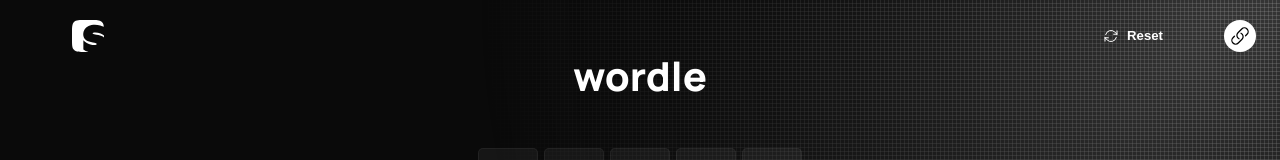
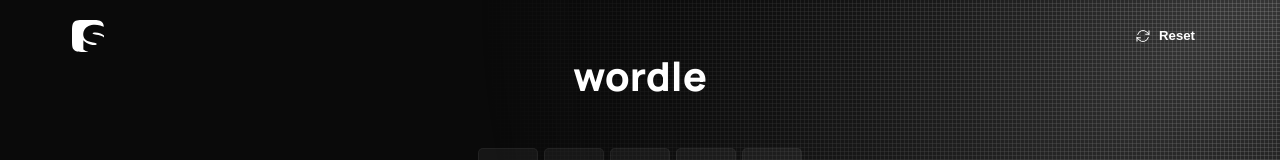
Before and after one commit to SarathTharayil/wordle-onceui, a Next.js app: page / in a window 1280 px wide. Shown: the top 160 px of the page. Built offline with nearby package versions, Linux system fonts and the light colour scheme.

Commit message:
final commit of the day

```diff
--- a/src/app/page.tsx
+++ b/src/app/page.tsx
@@ -296,31 +296,29 @@
             data-border="rounded"
             justifyContent="space-between"
             maxWidth="l"
-            paddingRight="64"
+            paddingRight="32"
             paddingLeft="32"
             paddingY="20"
+            fillWidth
           >
             <Logo size="m" icon={true} wordmark={false} href="https://saraththarayil.com" />
-            <Row gap="12" hide="s">
+            <Row gap="12" hide="s" marginRight="0">
               <Button
                 onClick={resetGame}
                 variant="tertiary"
                 size="s"
-                prefixIcon = "refresh"
+                prefixIcon="refresh"
               >
                 Reset
               </Button>
-              <StyleOverlay top="20" right="24" />
             </Row>
-            <Row gap="16" show="s" alignItems="center" paddingRight="24">
+            <Row gap="16" show="s" alignItems="center">
               <IconButton
                 onClick={resetGame}
                 variant="tertiary"
                 size="s"
                 icon="refresh"
               />
-
-              <StyleOverlay top="20" right="24" />
             </Row>
           </Row>
         </Row>
```
